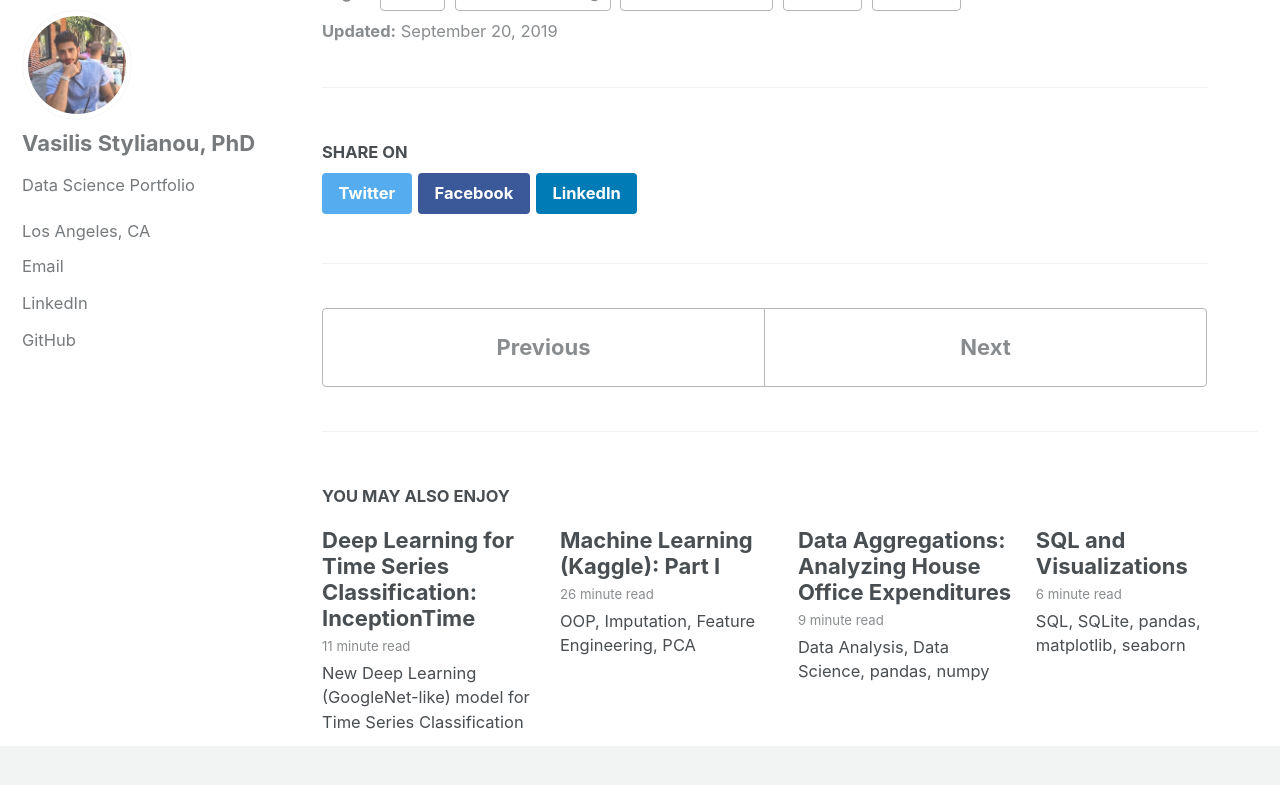
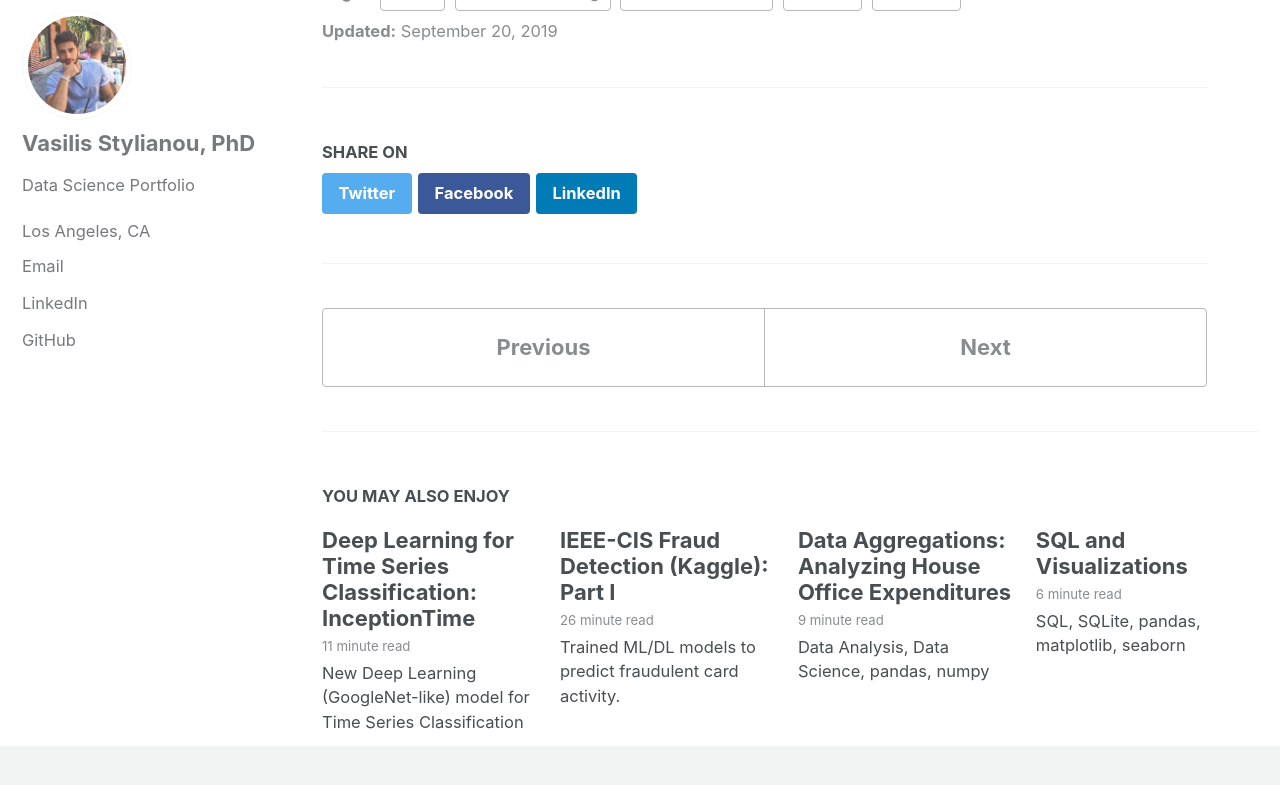
Before and after one commit to vasilis-stylianou/vasilis-stylianou.github.io, a Jekyll site: the page built from _posts/2019-09-20-ML_Kaggle_Part2.md, in a window 1280 px wide and 900 px high, scrolled down 14505 px, cut to the strip 0-796 px from the top of the window. Shown: the top 785 px of the strip. Built offline with Jekyll 4.4.1, drawn with Linux system fonts in a browser that asks for light colours; cached includes are drawn as plain includes; some of the changed text lies outside the part shown.

Commit message:
changed title for kaggle posts

```diff
--- a/_posts/2019-09-20-ML_Kaggle_Part1.md
+++ b/_posts/2019-09-20-ML_Kaggle_Part1.md
@@ -1,8 +1,8 @@
 ---
-title: "Machine Learning (Kaggle): Part I"
+title: "IEEE-CIS Fraud Detection (Kaggle): Part I"
 date: 2019-09-20
 tags: [machine learning, Imputation, PCA, OOP, Feature Engineering, pandas, numpy]
-excerpt: OOP, Imputation, Feature Engineering, PCA
+excerpt: Trained ML/DL models to predict fraudulent card activity.
 ---
 
 # Intro:
--- a/_posts/2019-09-20-ML_Kaggle_Part2.md
+++ b/_posts/2019-09-20-ML_Kaggle_Part2.md
@@ -1,8 +1,8 @@
 ---
-title: "Machine Learning (Kaggle): Part II"
+title: "IEEE-CIS Fraud Detection (Kaggle): Part II"
 date: 2019-09-20
 tags: [machine learning, sklearn, keras, XGBoost, Neural Networks]
-excerpt: sklearn, keras, XGBoost, Neural Networks
+excerpt: Trained ML/DL models to predict fraudulent card activity.
 ---
 
 # Intro:
```
Also changed, not shown: 1 other file.
